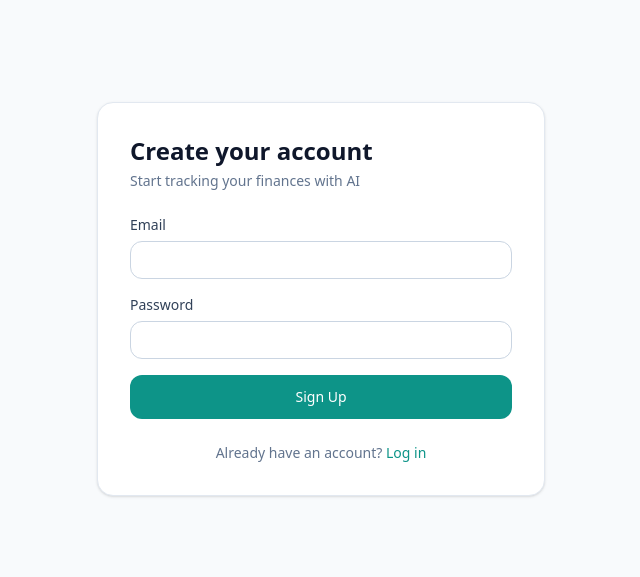
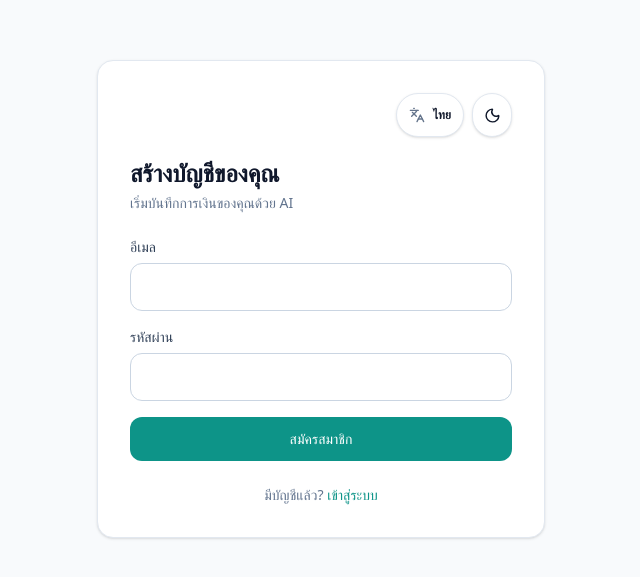
Before and after one commit to tanakornkdp/family-money-tracker, a Next.js app: page /register in a window 1280 px wide. Shown: the part 101-678 px from the top of the page, without its empty margins (319-959 px from the left). Built offline with nearby package versions, Linux system fonts and the light colour scheme; no server answers.

Commit message:
fix(auth): add working language and theme controls to registration

```diff
--- a/app/(auth)/register/page.tsx
+++ b/app/(auth)/register/page.tsx
@@ -5,8 +5,12 @@ import Link from "next/link";
 import { createClient } from "@/lib/supabase/client";
 import Button from "@/components/ui/Button";
 import Input from "@/components/ui/Input";
+import MobilePreferencesControls from "@/components/mobile/MobilePreferencesControls";
+import { useLanguage } from "@/lib/i18n/LanguageProvider";
 
 export default function RegisterPage() {
+  const { locale } = useLanguage();
+  const thai = locale === "th";
   const [email, setEmail] = useState("");
   const [password, setPassword] = useState("");
   const [error, setError] = useState<string | null>(null);
@@ -20,7 +24,7 @@ export default function RegisterPage() {
     e.preventDefault();
     setError(null);
     if (!hasSupabaseConfig) {
-      setError("ยังไม่ได้ตั้งค่า Supabase ใน .env.local");
+      setError(thai ? "ยังไม่ได้ตั้งค่าระบบสมัครสมาชิก" : "Sign-up is not configured.");
       return;
     }
     setLoading(true);
@@ -42,20 +46,21 @@ export default function RegisterPage() {
 
       setSuccess(true);
     } catch {
-      setError("เชื่อมต่อไม่สำเร็จ กรุณาตรวจสอบการตั้งค่าและอินเทอร์เน็ต");
+      setError(thai ? "เชื่อมต่อไม่สำเร็จ กรุณาตรวจสอบการตั้งค่าและอินเทอร์เน็ต" : "Could not connect. Please check your connection and try again.");
     } finally {
       setLoading(false);
     }
   };
 
   return (
-    <main className="flex min-h-screen items-center justify-center bg-slate-50 px-6">
-      <div className="w-full max-w-md rounded-2xl bg-white p-8 shadow-sm border border-slate-200">
-        <h1 className="text-2xl font-semibold text-slate-900">
-          Create your account
+    <main className="flex min-h-screen items-center justify-center bg-slate-50 px-6 py-6 dark:bg-slate-950">
+      <div className="w-full max-w-md rounded-2xl border border-slate-200 bg-white p-6 shadow-sm sm:p-8 dark:border-slate-800 dark:bg-slate-900">
+        <div className="mb-5"><MobilePreferencesControls /></div>
+        <h1 className="text-2xl font-semibold text-slate-900 dark:text-slate-100">
+          {thai ? "สร้างบัญชีของคุณ" : "Create your account"}
         </h1>
-        <p className="mt-1 text-sm text-slate-500">
-          Start tracking your finances with AI
+        <p className="mt-1 text-sm text-slate-500 dark:text-slate-400">
+          {thai ? "เริ่มบันทึกการเงินของคุณด้วย AI" : "Start tracking your finances with AI"}
         </p>
 
         {!hasSupabaseConfig && (
@@ -66,21 +71,25 @@ export default function RegisterPage() {
         )}
 
         {success ? (
-          <div className="mt-6 rounded-xl bg-green-50 border border-green-200 p-4 text-sm text-green-700">
-            Check your email to confirm your account, then log in.
+          <div className="mt-6 rounded-xl bg-green-50 border border-green-200 p-4 text-sm text-green-700 dark:border-green-900 dark:bg-green-950 dark:text-green-300">
+            {thai ? "ตรวจสอบอีเมลเพื่อยืนยันบัญชี แล้วเข้าสู่ระบบ" : "Check your email to confirm your account, then log in."}
           </div>
         ) : (
           <form onSubmit={handleSubmit} className="mt-6 space-y-4">
             <Input
-              label="Email"
+              label={thai ? "อีเมล" : "Email"}
               type="email"
+              autoComplete="email"
+              className="min-h-12 text-base"
               value={email}
               onChange={(e) => setEmail(e.target.value)}
               required
             />
             <Input
-              label="Password"
+              label={thai ? "รหัสผ่าน" : "Password"}
               type="password"
+              autoComplete="new-password"
+              className="min-h-12 text-base"
               value={password}
               onChange={(e) => setPassword(e.target.value)}
               required
@@ -90,15 +99,15 @@ export default function RegisterPage() {
             {error && <p className="text-sm text-red-600">{error}</p>}
 
             <Button type="submit" className="w-full" disabled={loading}>
-              {loading ? "Creating account..." : "Sign Up"}
+              {loading ? (thai ? "กำลังสร้างบัญชี..." : "Creating account...") : (thai ? "สมัครสมาชิก" : "Sign Up")}
             </Button>
           </form>
         )}
 
-        <p className="mt-6 text-center text-sm text-slate-500">
-          Already have an account?{" "}
-          <Link href="/login" className="text-primary-600 font-medium">
-            Log in
+        <p className="mt-6 text-center text-sm text-slate-500 dark:text-slate-400">
+          {thai ? "มีบัญชีแล้ว?" : "Already have an account?"}{" "}
+          <Link href="/login" className="font-medium text-primary-600 dark:text-indigo-300">
+            {thai ? "เข้าสู่ระบบ" : "Log in"}
           </Link>
         </p>
       </div>
```
